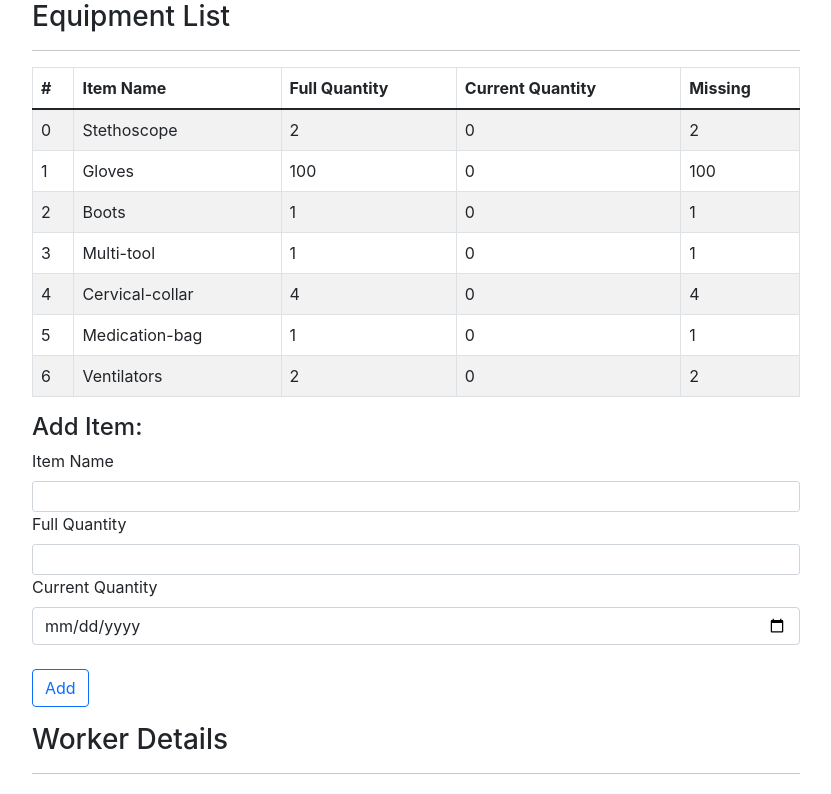
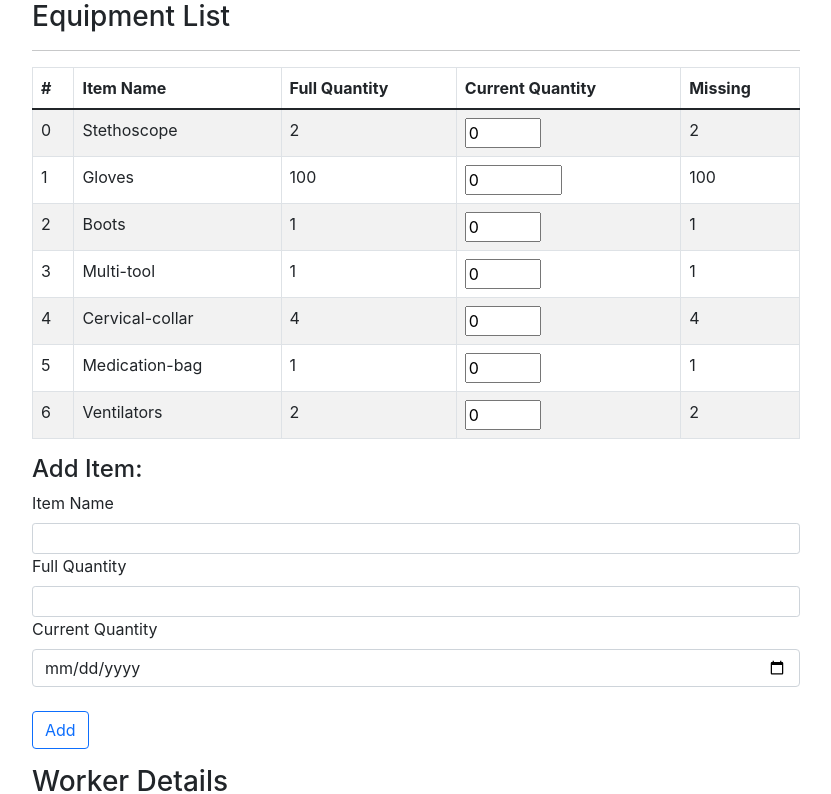
Before and after one commit to michael-lugashi/inventory-form, a React (Create React App) app: page / in a window 1280 px wide. Shown: the top 794 px of the page, without its empty margins (224-1055 px from the left). Built offline with nearby package versions, Linux system fonts and the light colour scheme.

Commit message:
CHANGE_QUANTITY ACTION

```diff
--- a/src/app/actions.js
+++ b/src/app/actions.js
@@ -1 +1,8 @@
-import { SUBMIT_FORM, ADD_ITEM, CHANGE_QUANTITY, UPDATE_WORKER_DETAILS } from './action-typs';
+import { SUBMIT_FORM, ADD_ITEM, CHANGE_QUANTITY, UPDATE_WORKER_DETAILS } from './action-types';
+
+export const changeQuantity = (quantity, name)=> {
+    return {
+        type: CHANGE_QUANTITY,
+        payload: {quantity: quantity, name: name,}
+    }
+}
--- a/src/app/equipment-reducer.js
+++ b/src/app/equipment-reducer.js
@@ -4,7 +4,15 @@ import equipmentList from '../model/equipment-list';
 const equipmentReducer = (state = equipmentList, { type, payload }) => {
  switch (type) {
   case CHANGE_QUANTITY:
-   return state;
+   const newQuantityState = state.map((item) => {
+    if (item.name === payload.name) {
+        item.currentQuantity = payload.quantity
+        item.missing = item.fullQuantity - payload.quantity
+    }
+    return item;
+   });
+
+   return newQuantityState;
   case ADD_ITEM:
    return state;
   case SUBMIT_FORM:
--- a/src/core/equipment-items.js
+++ b/src/core/equipment-items.js
@@ -1,22 +1,51 @@
 import React from 'react';
-import { useSelector } from 'react-redux';
+import { useDispatch, useSelector } from 'react-redux';
+import { changeQuantity } from '../app/actions';
 // import equipmentList from '../model/equipment-list';
 
 function EquipmentItems() {
  const equipmentList = useSelector((state) => state.equipmentList);
+ const dispatch = useDispatch();
  return (
   <tbody>
-   {equipmentList.map(({ name, fullQuantity, currentQuantity, missing }, i) => {
+   {equipmentList.map(
+    ({ name, fullQuantity, currentQuantity, missing }, i) => {
      return (
       <tr key={name}>
        <td>{i}</td>
        <td>{name}</td>
        <td>{fullQuantity}</td>
-      <td>{currentQuantity}</td>
+       <td>
+        <input
+         type="number"
+         min={0}
+         max={fullQuantity}
+         defaultValue={currentQuantity}
+         onChange={({ target: { value } }) => {
+          if (value < 0) {
+           value = 0;
+          }
+          if (value > fullQuantity) {
+           value = fullQuantity;
+          }
+          dispatch(changeQuantity(Number(value), name));
+         }}
+
+         onBlur={(e) => {
+          if (!e.target.value || e.target.value < 0) {
+           e.target.value = 0;
+          }
+          if (e.target.value > fullQuantity) {
+           e.target.value = fullQuantity;
+          }
+         }}
+        />
+       </td>
        <td>{missing}</td>
       </tr>
      );
-   })}
+    }
+   )}
   </tbody>
  );
 }
```
Lines whose indentation alone changed are shown as unchanged.
